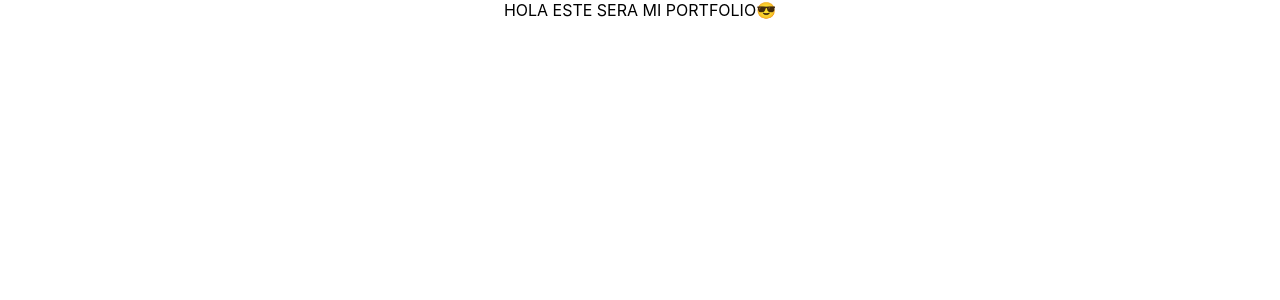
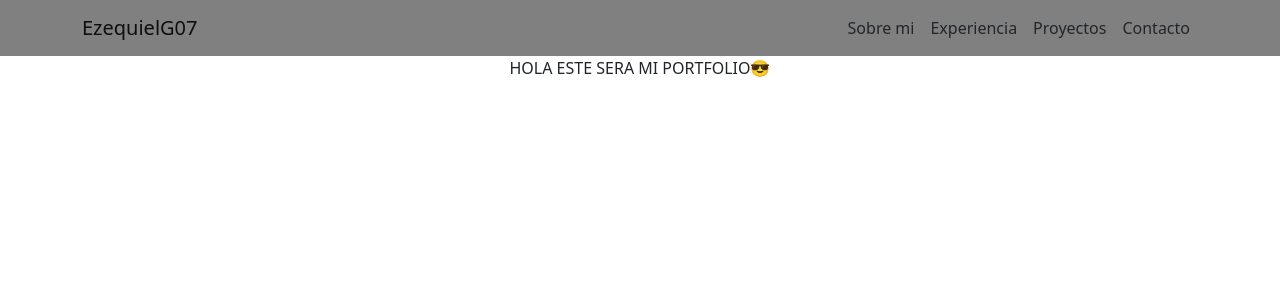
Before and after one commit to EzequielG07/myPortfolio, a React (Create React App) app: page / in a window 1280 px wide. Shown: the top 300 px of the page. Built offline with nearby package versions, Linux system fonts and the light colour scheme.

Commit message:
Utilizando bootstrap

```diff
--- a/package.json
+++ b/package.json
@@ -3,7 +3,9 @@
   "version": "0.1.0",
   "private": true,
   "dependencies": {
+    "bootstrap": "^5.2.3",
     "react": "^18.2.0",
+    "react-bootstrap": "^2.7.0",
     "react-dom": "^18.2.0",
     "react-scripts": "5.0.1"
   },
--- a/src/App.css
+++ b/src/App.css
@@ -2,37 +2,6 @@
   text-align: center;
 }
 
-.App-logo {
-  height: 40vmin;
-  pointer-events: none;
+.prueba {
+  background-color: grey;
 }
-
-@media (prefers-reduced-motion: no-preference) {
-  .App-logo {
-    animation: App-logo-spin infinite 20s linear;
-  }
-}
-
-.App-header {
-  background-color: #282c34;
-  min-height: 100vh;
-  display: flex;
-  flex-direction: column;
-  align-items: center;
-  justify-content: center;
-  font-size: calc(10px + 2vmin);
-  color: white;
-}
-
-.App-link {
-  color: #61dafb;
-}
-
-@keyframes App-logo-spin {
-  from {
-    transform: rotate(0deg);
-  }
-  to {
-    transform: rotate(360deg);
-  }
-}
--- a/src/App.js
+++ b/src/App.js
@@ -1,7 +1,13 @@
 import "./App.css";
+import CustomNavbar from "./components/CustomNavbar";
 
 function App() {
-  return <div className="App">HOLA ESTE SERA MI PORTFOLIO😎</div>;
+  return (
+    <>
+      <CustomNavbar />
+      <div className="App">HOLA ESTE SERA MI PORTFOLIO😎</div>
+    </>
+  );
 }
 
 export default App;
--- /dev/null
+++ b/src/components/CustomNavbar.js
@@ -0,0 +1,28 @@
+import Container from "react-bootstrap/Container";
+import Nav from "react-bootstrap/Nav";
+import Navbar from "react-bootstrap/Navbar";
+import "../App.css";
+
+const CustomNavbar = () => {
+  return (
+    <Navbar className="prueba" expand="lg">
+      <Container>
+        <Navbar.Brand href="#home">EzequielG07</Navbar.Brand>
+        <Navbar.Toggle aria-controls="basic-navbar-nav" />
+        <Navbar.Collapse
+          className="d-flex justify-content-end"
+          id="basic-navbar-nav"
+        >
+          <Nav>
+            <Nav className="mx-2">Sobre mi</Nav>
+            <Nav className="mx-2">Experiencia</Nav>
+            <Nav className="mx-2">Proyectos</Nav>
+            <Nav className="mx-2">Contacto</Nav>
+          </Nav>
+        </Navbar.Collapse>
+      </Container>
+    </Navbar>
+  );
+};
+
+export default CustomNavbar;
--- a/src/index.js
+++ b/src/index.js
@@ -2,6 +2,7 @@ import React from "react";
 import ReactDOM from "react-dom/client";
 import "./index.css";
 import App from "./App";
+import "bootstrap/dist/css/bootstrap.min.css";
 
 const root = ReactDOM.createRoot(document.getElementById("root"));
 root.render(
```
Also changed, not shown: 1 other file (tests, documents, lock files or other folders).
